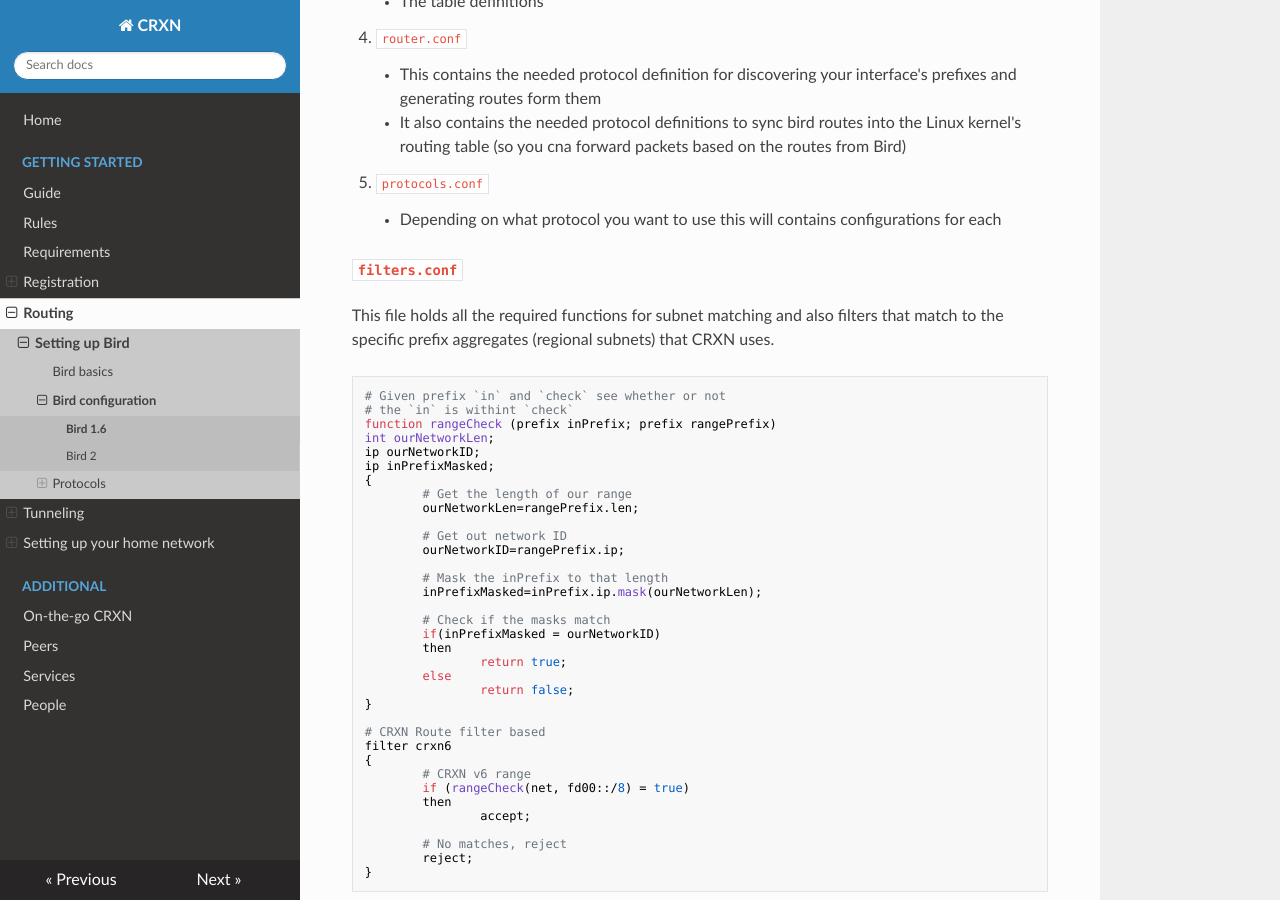
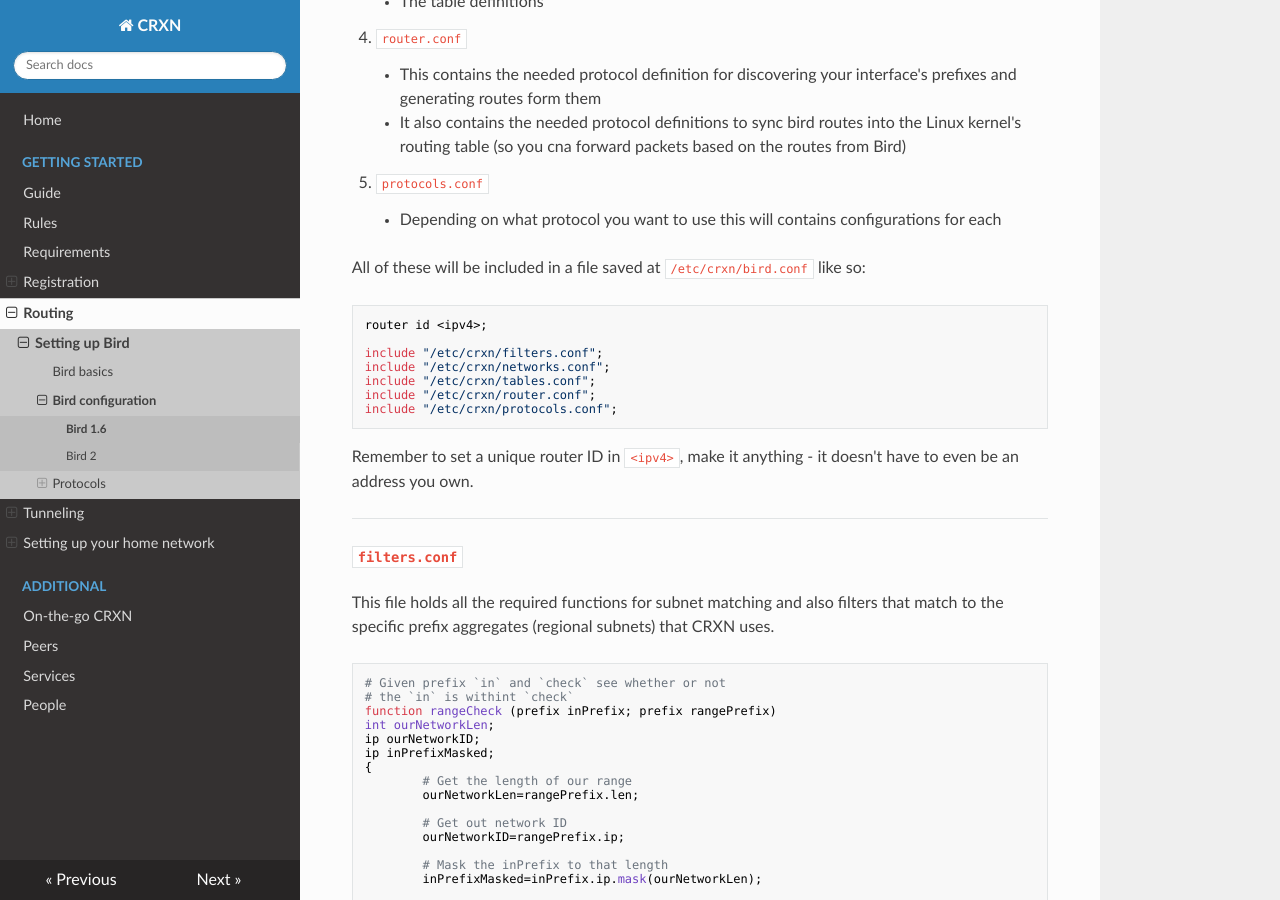
Before and after one commit to Community-Run-eXperimental-Network/docs, an MkDocs documentation site: the page built from docs/routing/bird/bird1.6.md, in a window 1280 px wide and 900 px high, scrolled down 529 px. Built offline with MkDocs 1.6.1, drawn with Linux system fonts in a browser that asks for light colours; nearby versions of some CDN libraries.

Commit message:
Added router ID declaration and missing includes

````diff
--- a/docs/routing/bird/bird1.6.md
+++ b/docs/routing/bird/bird1.6.md
@@ -24,6 +24,22 @@ The configuration template is constructed out of the following files:
 5. `protocols.conf`
 	* Depending on what protocol you want to use this will contains
 	configurations for each
+
+All of these will be included in a file saved at `/etc/crxn/bird.conf` like so:
+
+```
+router id <ipv4>;
+
+include "/etc/crxn/filters.conf";
+include "/etc/crxn/networks.conf";
+include "/etc/crxn/tables.conf";
+include "/etc/crxn/router.conf";
+include "/etc/crxn/protocols.conf";
+```
+
+Remember to set a unique router ID in `<ipv4>`, make it anything - it doesn't have to even be an address you own.
+
+---
 
 #### `filters.conf`
 
````
Also changed, not shown: docs/routing/bird/bird2.md (+14 -0 lines).
